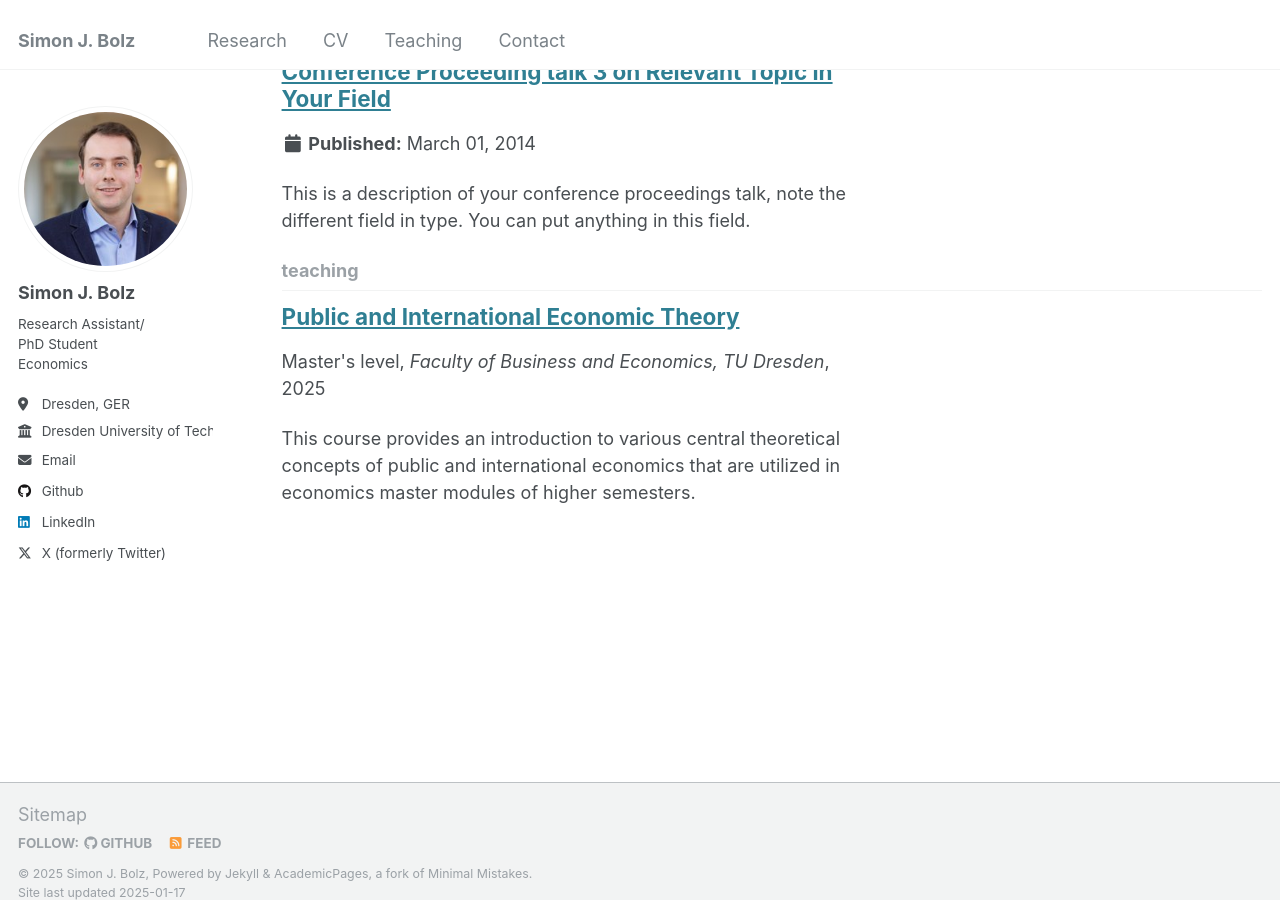
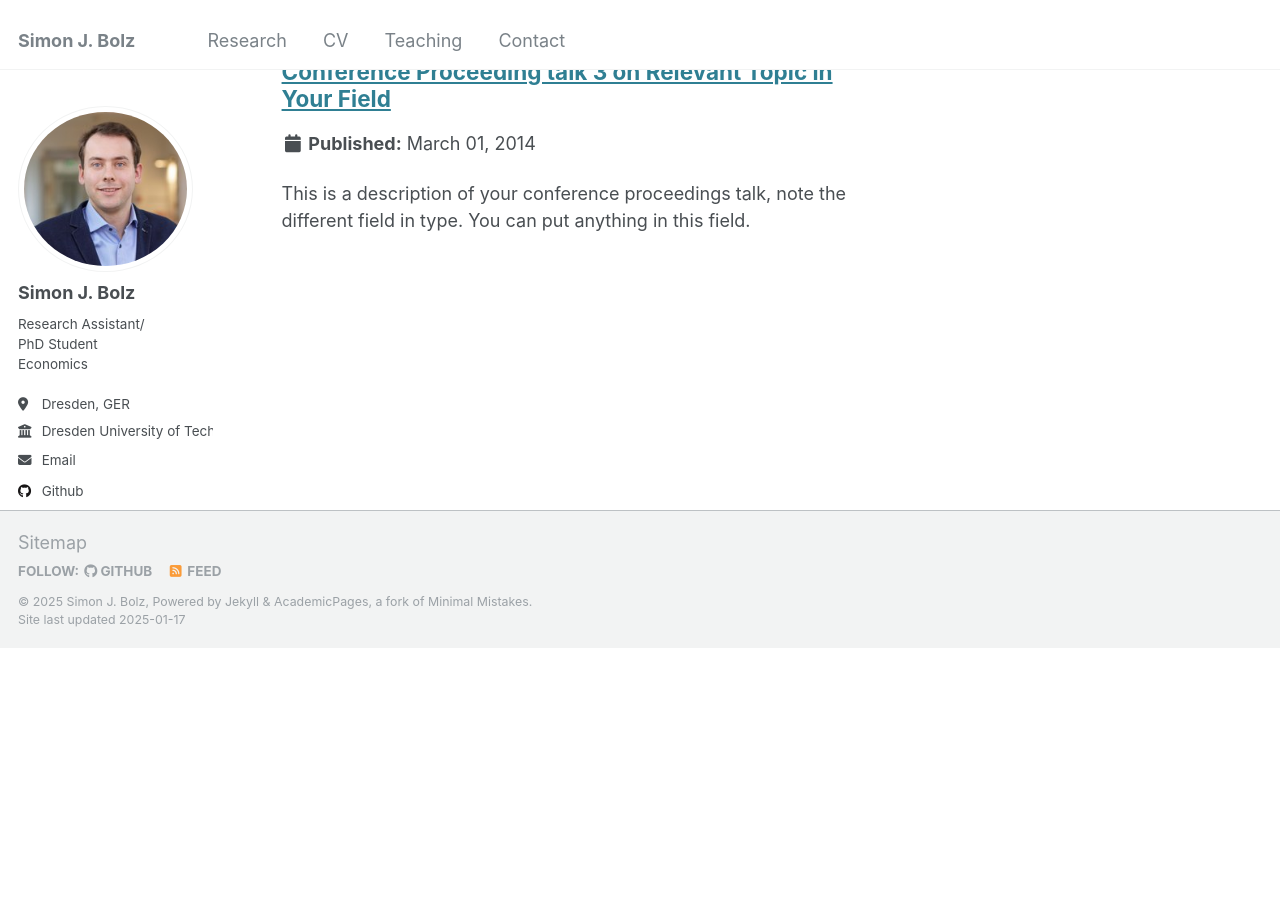
Before and after one commit to sjbolz/sjbolz.github.io, a Jekyll site: the page built from _pages/collection-archive.html, in a window 1280 px wide and 900 px high, scrolled down 2823 px. Built offline with Jekyll 4.4.1, drawn with Linux system fonts in a browser that asks for light colours; after the commit the page ends 3471 px from its top, so only the background shows below that.

Commit message:
Update _config.yml

```diff
--- a/_config.yml
+++ b/_config.yml
@@ -179,9 +179,7 @@ kramdown:
 
 # Collections
 collections:
-  teaching:
-    output: true
-    permalink: /:collection/:path/
+
   publications:
     output: true
     permalink: /:collection/:path/
@@ -213,10 +211,7 @@ defaults:
     values:
       layout: single
       author_profile: true
-  # _teaching
-  - scope:
-      path: ""
-      type: teaching
+
     values:
       layout: single
       author_profile: true
```
